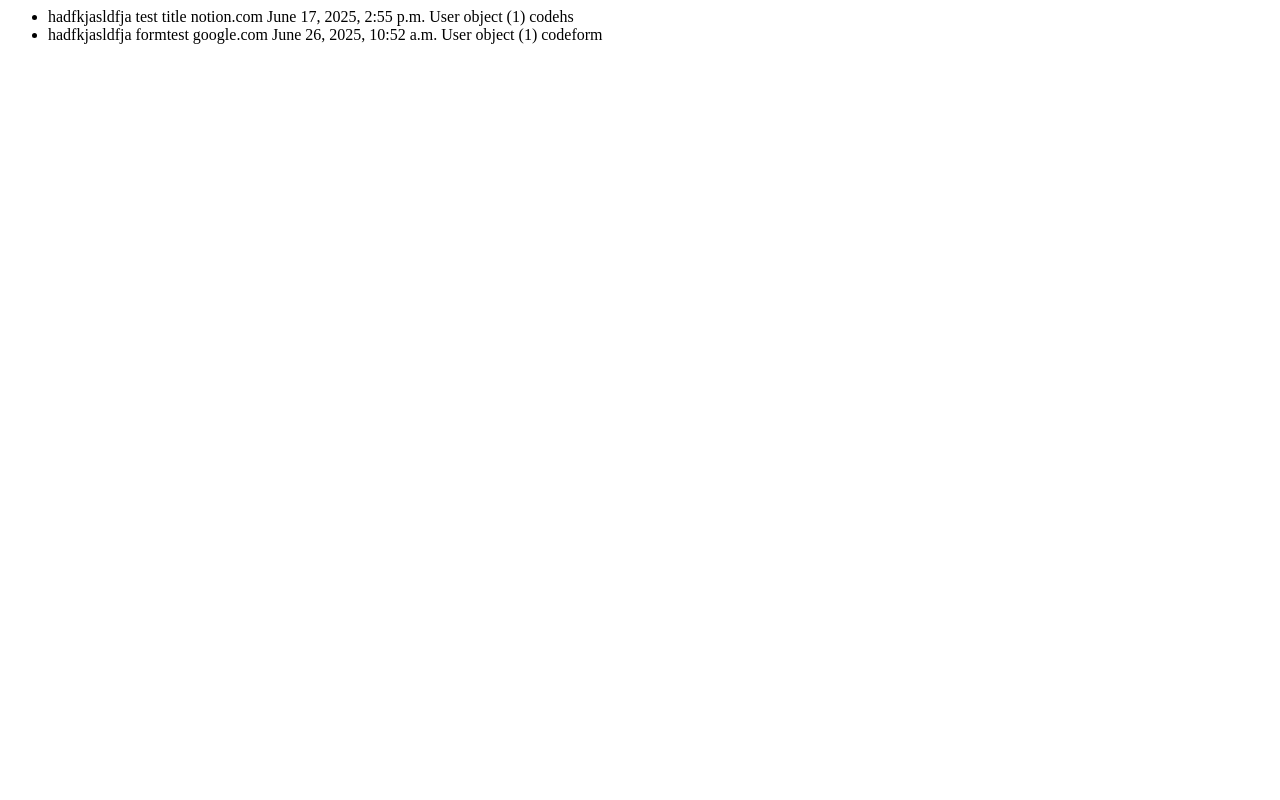
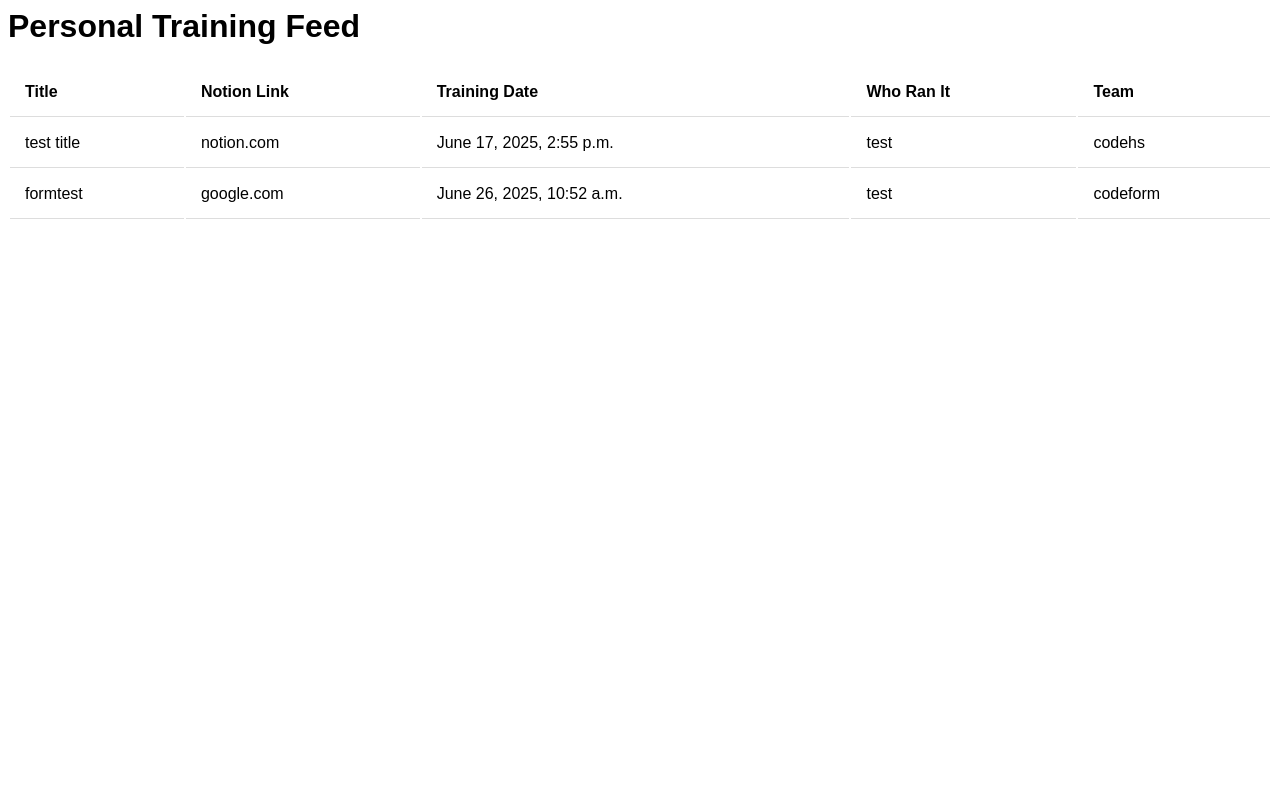
Before and after one commit to aiden-lee-codehs-11/jitterbunk, a Django app: page /training/1/ in a window 1280 px wide. Run offline with Django 3.2, Linux system fonts and the light colour scheme; data comes from the database, SQL or seed files in the repository.

Commit message:
added table styling

```diff
--- /dev/null
+++ b/training/static/training/style.css
@@ -0,0 +1,24 @@
+table {
+  width: 100%;
+}
+
+th {
+  height: 40px;
+  padding: 15px;
+  text-align: left;
+  border-bottom: 1px solid #ddd;
+}
+
+td {
+  padding: 15px;
+  border-radius: 0;
+  border-bottom: 1px solid #ddd;
+}
+
+tr:hover {
+  background-color: #cee2eb;
+}
+
+body {
+  font-family: sans-serif;
+}
--- a/training/templates/training/personal.html
+++ b/training/templates/training/personal.html
@@ -1,16 +1,34 @@
+{% load static %}
+
+<link rel="stylesheet" type="text/css" href="{% static 'training/style.css' %}">
+
 {% if resource_data %}
-    <ul>
+    <h1>Personal Training Feed</h1>
+    <table>
+        <thead>
+            <tr>
+                <th>Title</th>
+                <th>Notion Link</th>
+                <th>Training Date</th>
+                <th>Who Ran It</th>
+                <th>Team</th>
+            </tr>
+        </thead>
+
+        <tbody>
         {% for resource in resource_data %}
-        <li>
-            {{ "hadfkjasldfja" }}
-            {{ resource.title }}
-            {{ resource.notion_link }}
-            {{ resource.training_date }}
-            {{ resource.user }}
-            {{ resource.team }}
-        </li>
+        <tr>
+            <td>{{ resource.title }}</td>
+            <td>{{ resource.notion_link }}</td>
+            <td>{{ resource.training_date }}</td>
+            <td>{{ resource.user.username }}</td>
+            <td>{{ resource.team }}</td>
+        </tr>
+        {% empty %}
+        <tr><td colspan="5">No data available.</td></tr>
         {% endfor %}
-    </ul>
+        </tbody>
+    </table>
 {% else %}
 <p>No resources available</p>
 {% endif %}
```
Also changed, not shown: training/templates/training/index.html (+30 -9 lines).
